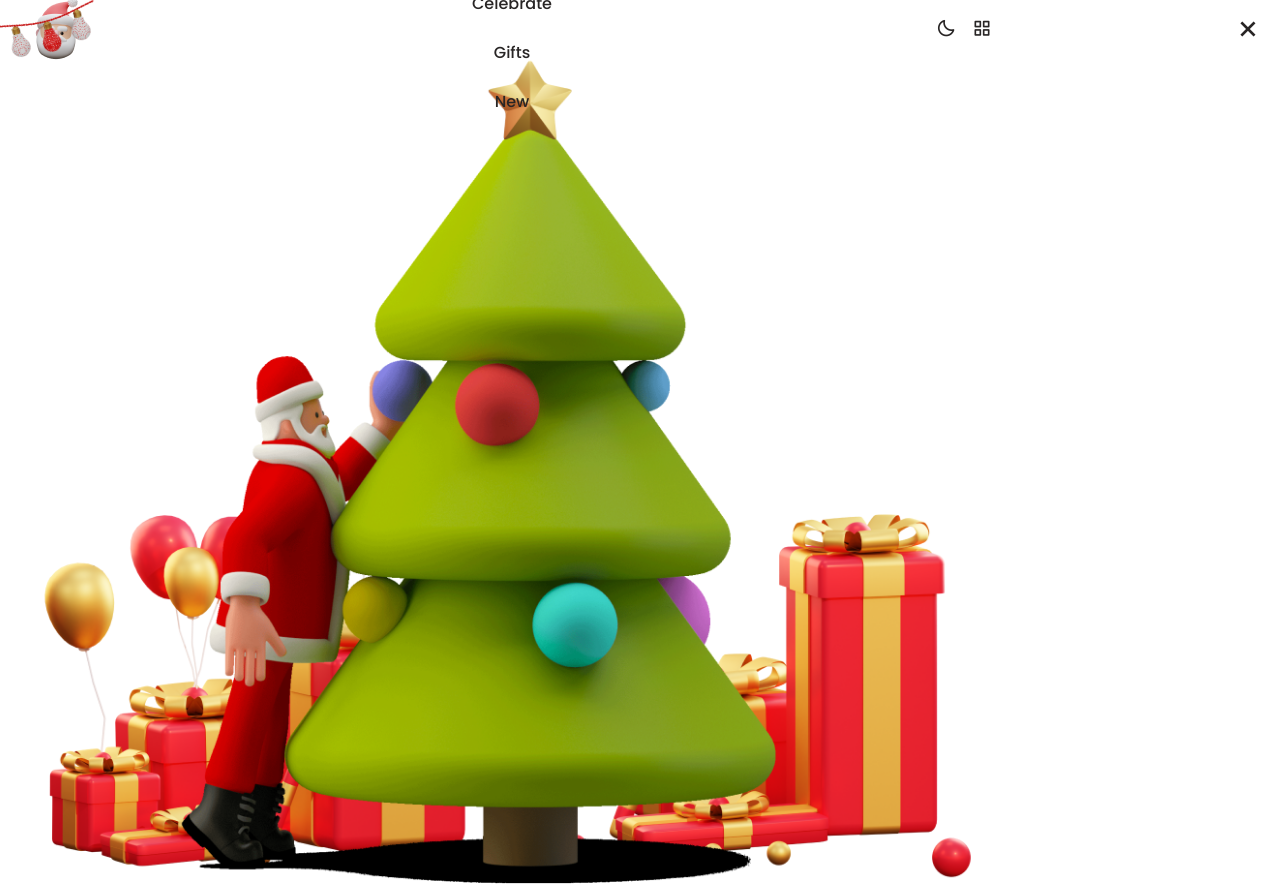
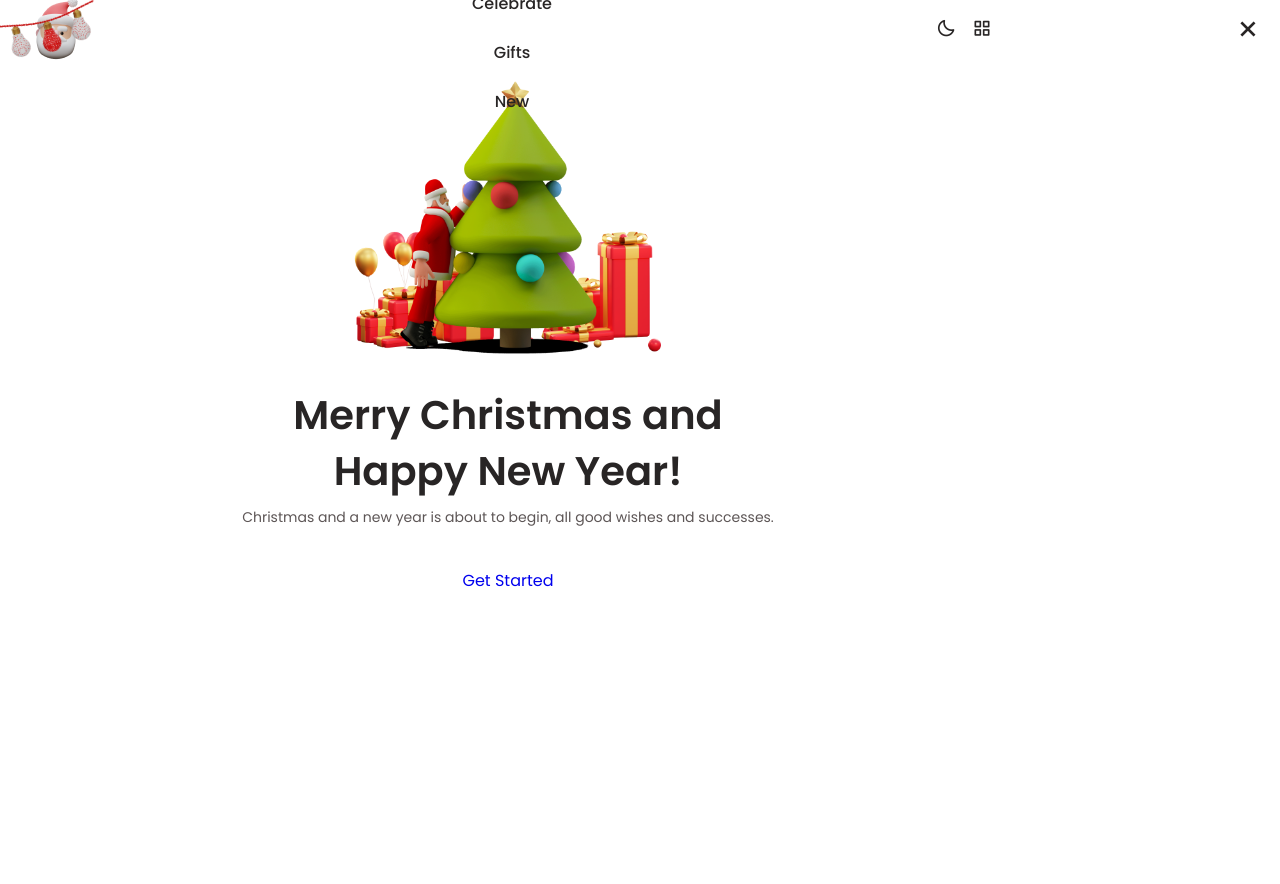
Before and after one commit to Anderson-Andre-P/christmas-website, a plain HTML site: page index.html in a window 1280 px wide. Shown: the top 884 px of the page. After the commit the page ends 800 px from the top, so only its background shows below. Drawn offline with nearby package versions, Linux system fonts and the light colour scheme.

Commit message:
feat: estilizando o home

```diff
--- a/assets/css/styles.css
+++ b/assets/css/styles.css
@@ -284,3 +284,31 @@ body.dark-theme {
 .active-link {
     color: var(--first-color);
 }
+
+/*=============== HOME ===============*/
+
+.home__container {
+    padding-top: 1.5rem;
+    row-gap: 1.5rem;
+}
+
+.home__img {
+    width: 320px;
+    justify-self: center;
+}
+
+.home__data {
+    text-align: center;
+}
+
+.home__title {
+    font-size: var(--biggest-font-size);
+    line-height: 140%;
+    margin-bottom: var(--mb-0-5);
+}
+
+.home__description {
+    font-size: var(--small-font-size);
+    padding: 0 2rem;
+    margin-bottom: var(--mb-2-5);
+}
--- a/index.html
+++ b/index.html
@@ -74,7 +74,8 @@
     <!--=============== MAIN ===============-->
     <main class="main">
         <!--=============== HOME ===============-->
-        <section class="home__container container grid">
+        <section class="home" id="home">
+            <div class="home__container container grid">
                 <img src="./assets/img/home.png" alt="" class="home__img">
 
                 <div class="home__data">
@@ -87,6 +88,7 @@
                     </p>
 
                     <a href="#" class="button">Get Started</a>
+                </div>
             </div>
         </section>
     </main>
```
Lines whose indentation alone changed are shown as unchanged.
